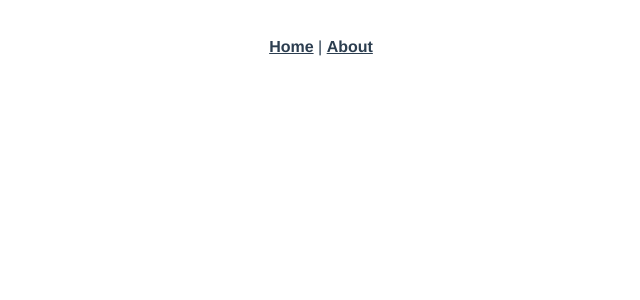
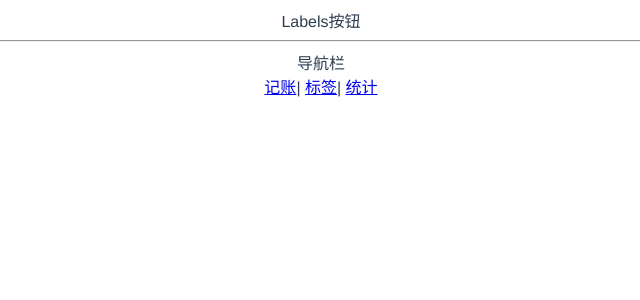
Before and after one commit to yf2050/savemoney-1, a Vue app: page /#/labels in a window 1280 px wide. Shown: the top 300 px of the page, without its empty margins (319-959 px from the left). Built offline with nearby package versions, Linux system fonts and the light colour scheme.

Commit message:
创建三个页面

```diff
--- a/src/App.vue
+++ b/src/App.vue
@@ -1,10 +1,11 @@
 <template>
   <div id="app">
-    <div id="nav">
-      <router-link to="/">Home</router-link> |
-      <router-link to="/about">About</router-link>
-    </div>
-    <router-view/>
+    <router-view />
+    <hr>
+    <div>导航栏</div>
+    <router-link to="/money">记账</router-link>|
+    <router-link to="/labels">标签</router-link>|
+    <router-link to="/statistics">统计</router-link>
   </div>
 </template>
 
--- a/src/router/index.ts
+++ b/src/router/index.ts
@@ -1,22 +1,27 @@
 import Vue from 'vue'
-import VueRouter, { RouteConfig } from 'vue-router'
-import Home from '../views/Home.vue'
+import VueRouter from 'vue-router'
+import Money from '@/views/Money.vue'
+import Labels from '@/views/Labels.vue'
+import Statistics from '@/views/Statistics.vue'
 
 Vue.use(VueRouter)
 
-const routes: Array<RouteConfig> = [
+const routes = [
   {
     path: '/',
-    name: 'Home',
-    component: Home
+    redirect: '/money' //重定向
   },
   {
-    path: '/about',
-    name: 'About',
-    // route level code-splitting
-    // this generates a separate chunk (about.[hash].js) for this route
-    // which is lazy-loaded when the route is visited.
-    component: () => import(/* webpackChunkName: "about" */ '../views/About.vue')
+    path: '/money',
+    component: Money
+  },
+  {
+    path: '/labels',
+    component: Labels
+  },
+  {
+    path: '/statistics',
+    component: Statistics
   }
 ]
 
--- a/src/views/About.vue
+++ /dev/null
@@ -1,5 +0,0 @@
-<template>
-  <div class="about">
-    <h1>This is an about page</h1>
-  </div>
-</template>
--- a/src/views/Home.vue
+++ /dev/null
@@ -1,18 +0,0 @@
-<template>
-  <div class="home">
-    <img alt="Vue logo" src="../assets/logo.png">
-    <HelloWorld msg="Welcome to Your Vue.js App"/>
-  </div>
-</template>
-
-<script>
-// @ is an alias to /src
-import HelloWorld from '@/components/HelloWorld.vue'
-
-export default {
-  name: 'Home',
-  components: {
-    HelloWorld
-  }
-}
-</script>
--- /dev/null
+++ b/src/views/Labels.vue
@@ -0,0 +1,13 @@
+<template>
+  <div>Labels按钮</div>
+</template>
+
+<script lang="ts">
+export default {
+name: "Labels"
+}
+</script>
+
+<style lang="scss" scoped>
+
+</style>
--- /dev/null
+++ b/src/views/Money.vue
@@ -0,0 +1,13 @@
+<template>
+  <div>Money按钮</div>
+</template>
+
+<script lang="ts">
+export default {
+  name: 'money.vue'
+}
+</script>
+
+<style lang="scss" scoped>
+
+</style>
--- /dev/null
+++ b/src/views/Statistics.vue
@@ -0,0 +1,13 @@
+<template>
+  <div>Statistics按钮</div>
+</template>
+
+<script lang="ts">
+export default {
+  name: 'Statisics'
+}
+</script>
+
+<style lang="scss" scoped>
+
+</style>
```
